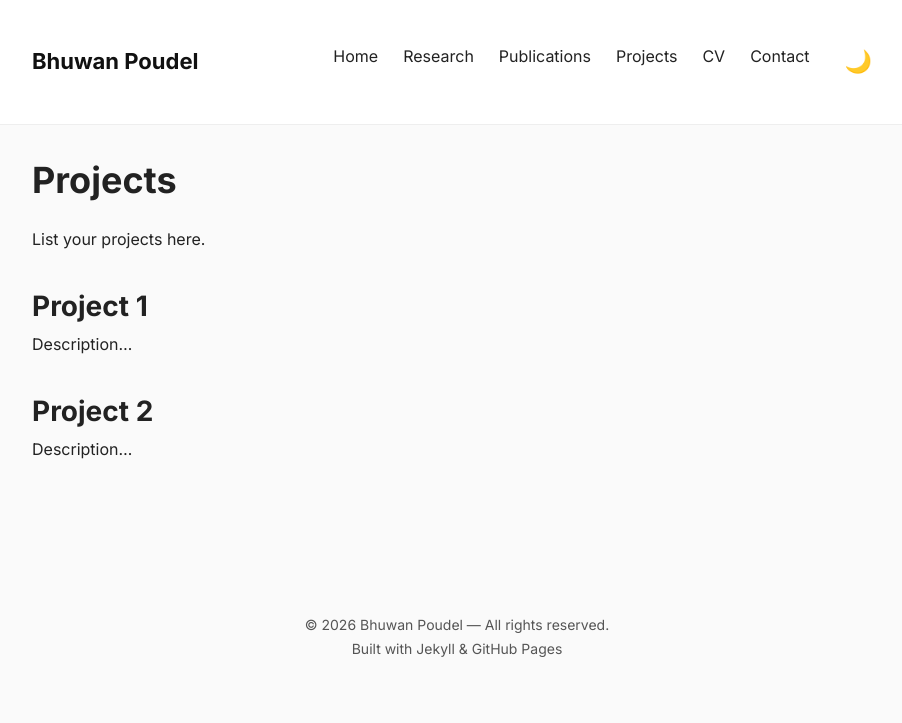
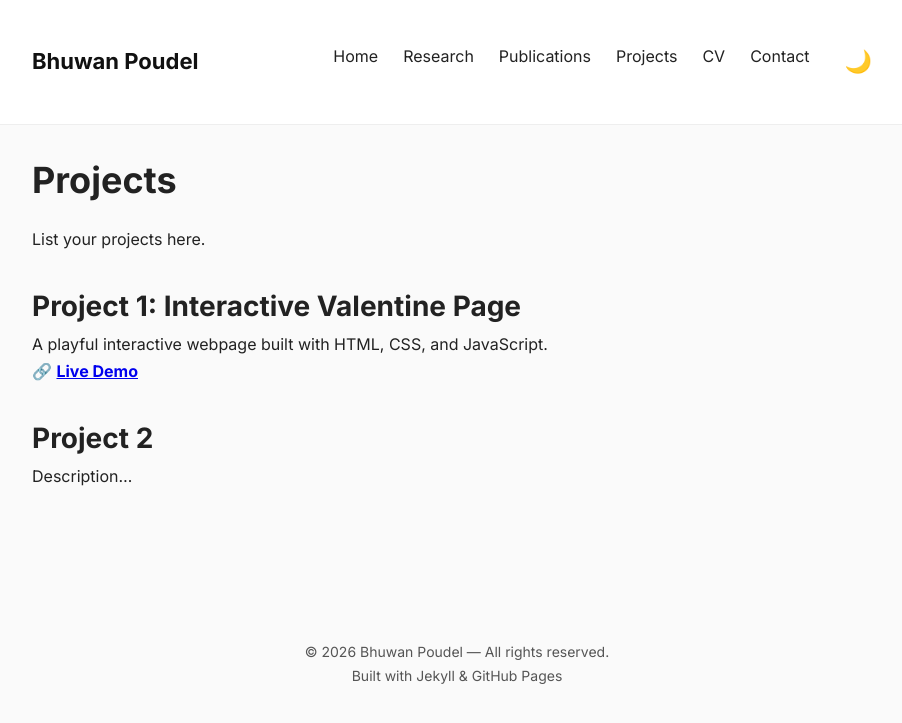
Before and after one commit to pdlbhuwan/pdlbhuwan.github.io, a Jekyll site: the page built from projects.md, in a window 1280 px wide. Shown: the top 723 px of the page, without its empty margins (183-1085 px from the left). Built offline with Jekyll 4.4.1, drawn with Linux system fonts in a browser that asks for light colours.

Commit message:
Update projects.md

```diff
--- a/projects.md
+++ b/projects.md
@@ -7,8 +7,11 @@ title: "Projects"
 
 List your projects here.
 
-## Project 1
-Description...
+## Project 1: Interactive Valentine Page
+
+A playful interactive webpage built with HTML, CSS, and JavaScript.
+
+🔗 **[Live Demo](https://pdlbhuwan.github.io/assets/projects/valentine.html)**
 
 ## Project 2
 Description...
```
